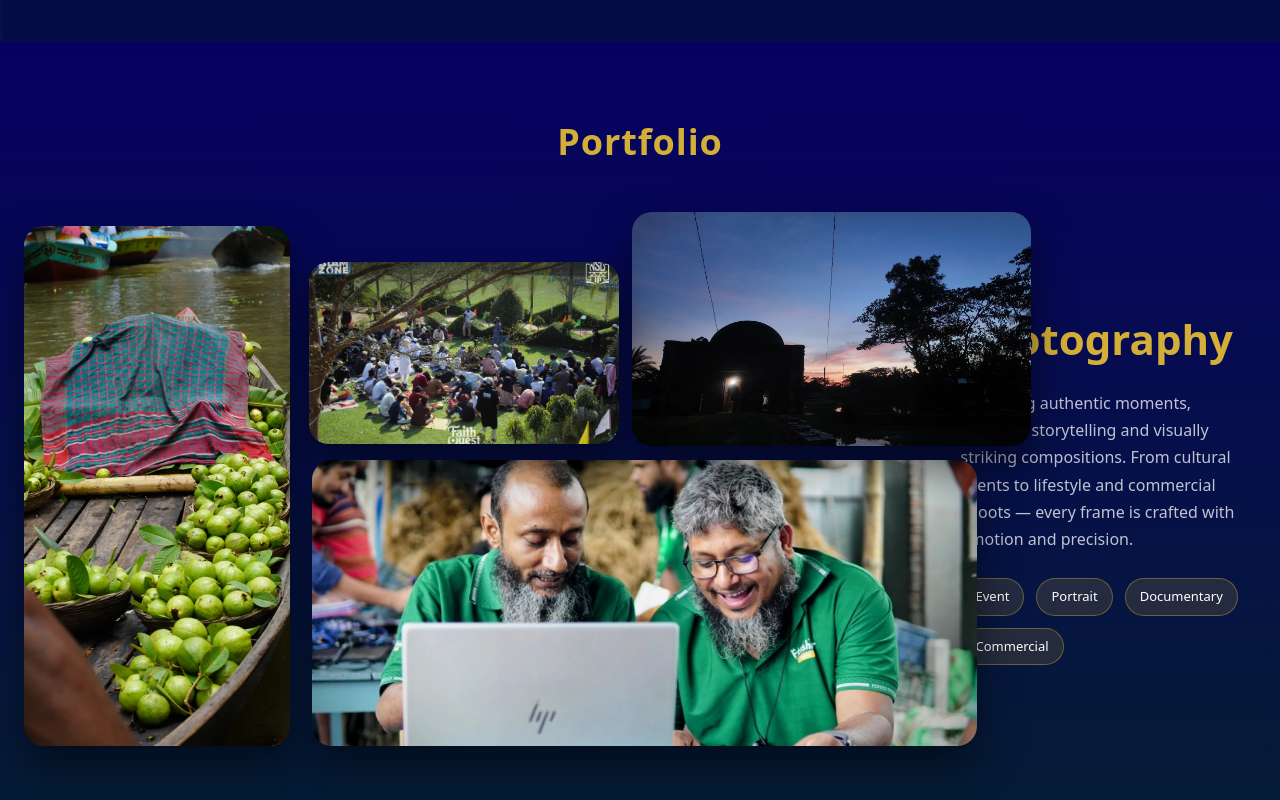
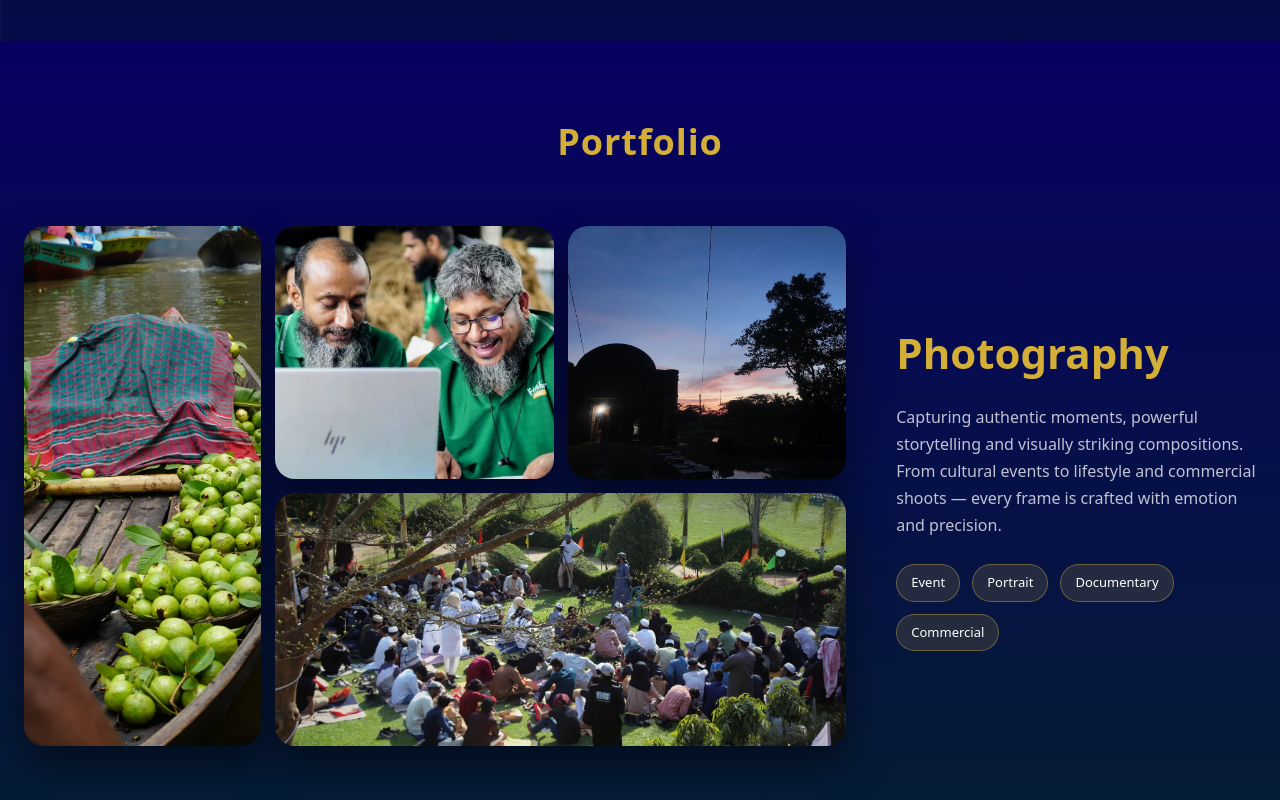
Before and after one commit to Nasim227/ContentVerse-.-Studio, a plain HTML site: page index.html in a window 1280 px wide. Shown: the part 1765-2565 px from the top of the page. Drawn offline with Linux system fonts and the light colour scheme.

Commit message:
css update

```diff
--- a/design.css
+++ b/design.css
@@ -1635,8 +1635,53 @@ html, body{
     width: 34%;
   }
 
+}
+
+@media (min-width: 1025px) {
+  .photography-wrapper {
+    grid-template-columns: minmax(0, 1.6fr) minmax(280px, .7fr);
+    gap: 50px;
+  }
+
   .photography-images {
+    display: grid;
+    grid-template-columns: .85fr 1fr 1fr;
+    grid-template-rows: repeat(2, minmax(0, 1fr));
+    gap: 14px;
+    height: 520px;
     transform: none;
+  }
+
+  .photography-images .pimg {
+    position: static;
+    inset: auto;
+    width: 100%;
+    height: 100%;
+  }
+
+  .photography-images .pimg1 {
+    grid-column: 1;
+    grid-row: 1 / 3;
+  }
+
+  .photography-images .pimg2 {
+    grid-column: 2;
+    grid-row: 1;
+  }
+
+  .photography-images .pimg3 {
+    grid-column: 3;
+    grid-row: 1;
+  }
+
+  .photography-images .pimg4 {
+    grid-column: 2 / 4;
+    grid-row: 2;
+  }
+
+  .photography-text {
+    min-width: 0;
+    align-self: center;
   }
 }
 
```
